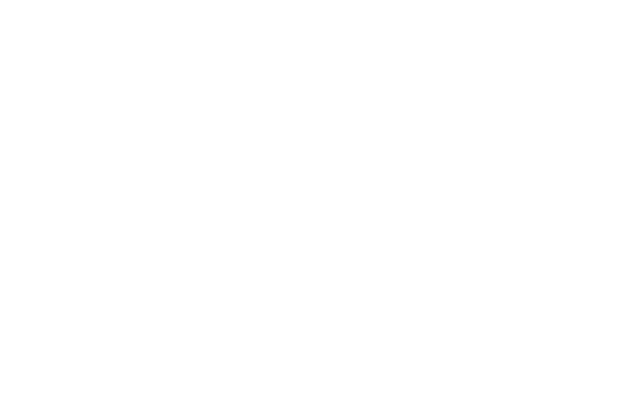
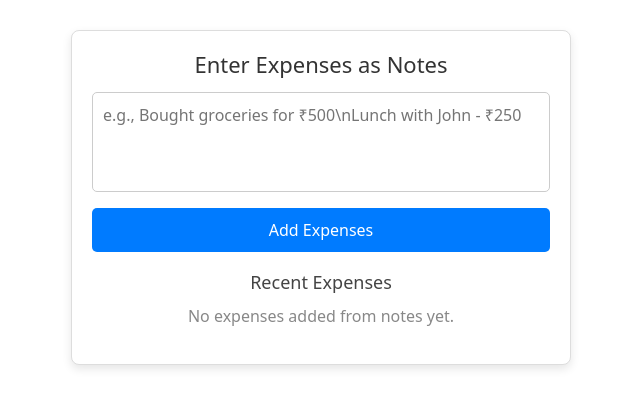
Before and after one commit to sapnamaurya/Minor-Project, a React (Create React App) app in the folder expensetracker/frontend/: page /Expense in a window 1280 px wide. Before the commit this address had no page. Shown: the top 408 px of the page, without its empty margins (319-959 px from the left). Built offline with nearby package versions, Linux system fonts and the light colour scheme.

Commit message:
expenseNote

```diff
--- a/expensetracker/frontend/src/App.jsx
+++ b/expensetracker/frontend/src/App.jsx
@@ -5,14 +5,17 @@
 import "bootstrap/dist/css/bootstrap.min.css";
 import Register from "./components/Register";
 import HomePage from "./pages/HomePage";
+import MainHeader from "./components/MainHeader";
+import ExpenseNotes from "./components/ExpenseNotes";
 function App() {
   return (
     <BrowserRouter>
       <Routes>
-        <Route path="/" element={<Home />} />
         <Route path="/login" element={<Login />} />
         <Route path="/register" element={<Register />} />
-        <Route path="/home" element={<HomePage />} />
+        <Route path="/" element={<HomePage />} />
+        <Route path="/Mainheader" element={<MainHeader />} />
+        <Route path="/Expense" element={<ExpenseNotes />} />
       </Routes>
     </BrowserRouter>
   );
--- /dev/null
+++ b/expensetracker/frontend/src/components/ExpenseNotes/index.jsx
@@ -0,0 +1,113 @@
+import React, { useState } from "react";
+import "./style.css"; // Import the CSS file
+
+const ExpenseNotes = () => {
+  const [expenseNotes, setExpenseNotes] = useState("");
+  const [expenses, setExpenses] = useState([]);
+  const [error, setError] = useState(""); // State for error message
+
+  const handleNotesChange = (event) => {
+    setExpenseNotes(event.target.value);
+    setError(""); // Clear error when user types
+  };
+
+  const processExpenses = () => {
+    if (!expenseNotes.trim()) {
+      setError("Please add a note before adding expenses.");
+      return;
+    }
+
+    const parsedExpenses = parseExpenseNotes(expenseNotes);
+    if (parsedExpenses.length > 0) {
+      setExpenses([...expenses, ...parsedExpenses]);
+      setExpenseNotes(""); // Clear the input after processing
+      setError(""); // Clear error if successful
+    } else {
+      setError("No valid expenses detected.");
+    }
+  };
+
+  //   const parseExpenseNotes = (notes) => {
+  //     const lines = notes.split("\n").filter((line) => line.trim() !== "");
+  //     const extractedExpenses = [];
+
+  //     lines.forEach((line) => {
+  //       const amountMatch = line.match(/₹?\s*(\d+(\.\d{1,2})?)/);
+  //       if (amountMatch) {
+  //         const amount = parseFloat(amountMatch[1]);
+  //         const description = line
+  //           .substring(amountMatch.index + amountMatch[0].length)
+  //           .trim();
+  //         if (description) {
+  //           extractedExpenses.push({
+  //             description,
+  //             amount,
+  //             date: new Date().toLocaleDateString(),
+  //           });
+  //         }
+  //       } else if (extractedExpenses.length > 0) {
+  //         extractedExpenses[
+  //           extractedExpenses.length - 1
+  //         ].description += `\n${line.trim()}`;
+  //       }
+  //     });
+
+  //     return extractedExpenses;
+  //   };
+  const parseExpenseNotes = (notes) => {
+    const lines = notes.split("\n").filter((line) => line.trim() !== "");
+    const extractedExpenses = [];
+
+    lines.forEach((line) => {
+      // Improved regex to detect amounts with or without ₹ symbol
+      const amountMatch = line.match(/₹?\s*(\d+(\.\d{1,2})?)/);
+
+      if (amountMatch) {
+        const amount = parseFloat(amountMatch[1]);
+        const description = line.replace(amountMatch[0], "").trim(); // Remove the matched amount from the description
+
+        if (description) {
+          extractedExpenses.push({
+            description,
+            amount,
+            date: new Date().toLocaleDateString(),
+          });
+        }
+      }
+    });
+
+    return extractedExpenses;
+  };
+
+  return (
+    <div className="expense-container">
+      <h2>Enter Expenses as Notes</h2>
+      <textarea
+        value={expenseNotes}
+        onChange={handleNotesChange}
+        placeholder="e.g., Bought groceries for ₹500\nLunch with John - ₹250"
+        className="expense-textarea"
+      />
+      {error && <p className="error-message">{error}</p>} {/* Error message */}
+      <button onClick={processExpenses} className="expense-button">
+        Add Expenses
+      </button>
+      <h3>Recent Expenses</h3>
+      {expenses.length > 0 ? (
+        <ul className="expense-list">
+          {expenses.map((expense, index) => (
+            <li key={index} className="expense-item">
+              <span>{expense.description}</span>
+              <span className="expense-amount">₹{expense.amount}</span>
+              <span className="expense-date">{expense.date}</span>
+            </li>
+          ))}
+        </ul>
+      ) : (
+        <p className="no-expense-text">No expenses added from notes yet.</p>
+      )}
+    </div>
+  );
+};
+
+export default ExpenseNotes;
--- /dev/null
+++ b/expensetracker/frontend/src/components/ExpenseNotes/style.css
@@ -0,0 +1,89 @@
+/* Container Styling */
+.expense-container {
+  max-width: 500px;
+  margin: 30px auto;
+  padding: 20px;
+  background-color: #ffffff;
+  border-radius: 8px;
+  box-shadow: 0px 4px 10px rgba(0, 0, 0, 0.1);
+  border: 1px solid #ddd;
+  text-align: center;
+}
+
+/* Heading */
+h2 {
+  font-size: 22px;
+  margin-bottom: 15px;
+  color: #333;
+}
+
+h3 {
+  font-size: 18px;
+  margin-top: 20px;
+  color: #444;
+}
+
+/* Textarea */
+.expense-textarea {
+  width: 100%;
+  height: 100px;
+  padding: 10px;
+  border: 1px solid #ccc;
+  border-radius: 5px;
+  font-size: 16px;
+  resize: none;
+  outline: none;
+}
+
+/* Button */
+.expense-button {
+  width: 100%;
+  background-color: #007bff;
+  color: white;
+  font-size: 16px;
+  padding: 10px;
+  border: none;
+  border-radius: 5px;
+  cursor: pointer;
+  margin-top: 10px;
+  transition: background-color 0.3s ease;
+}
+
+.expense-button:hover {
+  background-color: #0056b3;
+}
+
+/* Expense List */
+.expense-list {
+  list-style-type: none;
+  padding: 0;
+  margin-top: 10px;
+}
+
+.expense-item {
+  display: flex;
+  justify-content: space-between;
+  background-color: #f9f9f9;
+  padding: 10px;
+  border-radius: 5px;
+  margin-bottom: 8px;
+  border: 1px solid #ddd;
+}
+
+/* Expense Amount */
+.expense-amount {
+  font-weight: bold;
+  color: #007bff;
+}
+
+/* Expense Date */
+.expense-date {
+  font-size: 12px;
+  color: #777;
+}
+
+/* No Expense Text */
+.no-expense-text {
+  color: #888;
+  margin-top: 10px;
+}
--- a/expensetracker/frontend/src/components/Home/index.jsx
+++ b/expensetracker/frontend/src/components/Home/index.jsx
@@ -1,8 +1,13 @@
 import React from "react";
 import "./style.css";
+import { useNavigate } from "react-router";
 // import bg_img from "../../assests/Images/black-mamba.png";
 
 const Home = () => {
+  const navigate = useNavigate();
+  const handleExplore = () => {
+    navigate("/Expense");
+  };
   return (
     <>
       <div className="main">
@@ -39,7 +44,9 @@
             </ul>
           </div>
 
-          <button className="cta-btn">Explore Here</button>
+          <button className="cta-btn" onClick={handleExplore}>
+            Explore Here
+          </button>
         </div>
       </div>
     </>
--- a/expensetracker/frontend/src/components/Login/index.jsx
+++ b/expensetracker/frontend/src/components/Login/index.jsx
@@ -45,7 +45,7 @@
 
       // After successful login, navigate to home page
       console.log("Login successful!");
-      navigate("/"); // Redirect to home page (make sure the route is defined)
+      navigate("/Mainheader"); // Redirect to home page (make sure the route is defined)
     } else {
       setErrorMessage("Invalid credentials. Please try again.");
     }
--- /dev/null
+++ b/expensetracker/frontend/src/components/MainHeader/index.jsx
@@ -0,0 +1,66 @@
+import Button from "react-bootstrap/Button";
+import Container from "react-bootstrap/Container";
+import Form from "react-bootstrap/Form";
+import Nav from "react-bootstrap/Nav";
+import logo from "../../assests/Icons/logo.jpg";
+import Navbar from "react-bootstrap/Navbar";
+import NavDropdown from "react-bootstrap/NavDropdown";
+import { useLocation, useNavigate } from "react-router";
+import "./style.css";
+import Home from "../Home";
+
+const MainHeader = () => {
+  const navigate = useNavigate();
+  const location = useLocation();
+  const handleLogin = () => {
+    navigate("/login");
+  };
+  return (
+    <>
+      <Navbar expand="lg" className="bg-body-tertiary navbar">
+        <Container fluid className="backgound">
+          <Navbar.Brand href="#">
+            <img className="logo " src={logo} alt="logo" />
+          </Navbar.Brand>
+          <Navbar.Toggle aria-controls="navbarScroll" />
+          <Navbar.Collapse id="navbarScroll">
+            <Nav
+              className="me-auto my-2 my-lg-0"
+              style={{ maxHeight: "100px" }}
+              navbarScroll
+            >
+              <Nav.Link href="#action1" className="links">
+                Home
+              </Nav.Link>
+              <Nav.Link href="#action2" className="links">
+                Personal
+              </Nav.Link>
+
+              <Nav.Link href="#" className="links">
+                Business
+              </Nav.Link>
+              <Nav.Link href="#" className="links">
+                About
+              </Nav.Link>
+              <Nav.Link href="#" className="links">
+                Help
+              </Nav.Link>
+            </Nav>
+            {location.pathname !== "/login" && (
+              <Button
+                variant="outline-success"
+                className="btn"
+                onClick={handleLogin}
+              >
+                Login
+              </Button>
+            )}
+          </Navbar.Collapse>
+        </Container>
+      </Navbar>
+      <Home />
+    </>
+  );
+};
+
+export default MainHeader;
--- /dev/null
+++ b/expensetracker/frontend/src/components/MainHeader/style.css
@@ -0,0 +1,37 @@
+.logo {
+  border-radius: 50%;
+  height: 8vh;
+  width: 5vw;
+  font-size: 20px;
+}
+.btn {
+  position: relative;
+  width: 7%;
+  right: 4%;
+  margin-top: 0%;
+  color: black !important;
+  background-color: white !important;
+}
+.btn:hover {
+  background-color: green !important;
+  color: white !important;
+}
+.backgound {
+  background-color: #87d6f5;
+}
+.me-auto {
+  color: white !important;
+  font-weight: bold;
+  font-size: 18px;
+  display: flex;
+  width: 34%;
+  margin-left: 13%;
+  max-height: 100px;
+  justify-content: space-evenly;
+}
+.links {
+  color: white !important;
+}
+.navbar {
+  margin: 0 !important;
+}
```
